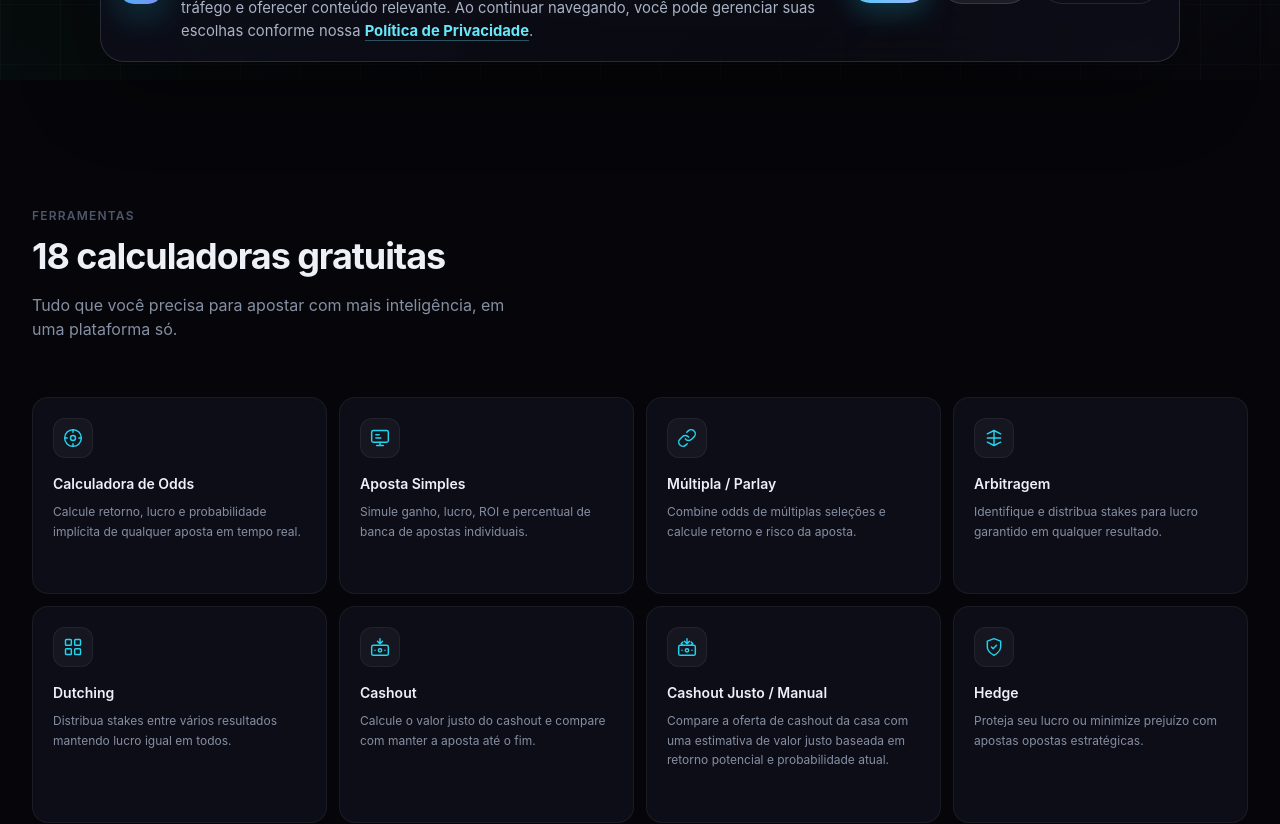
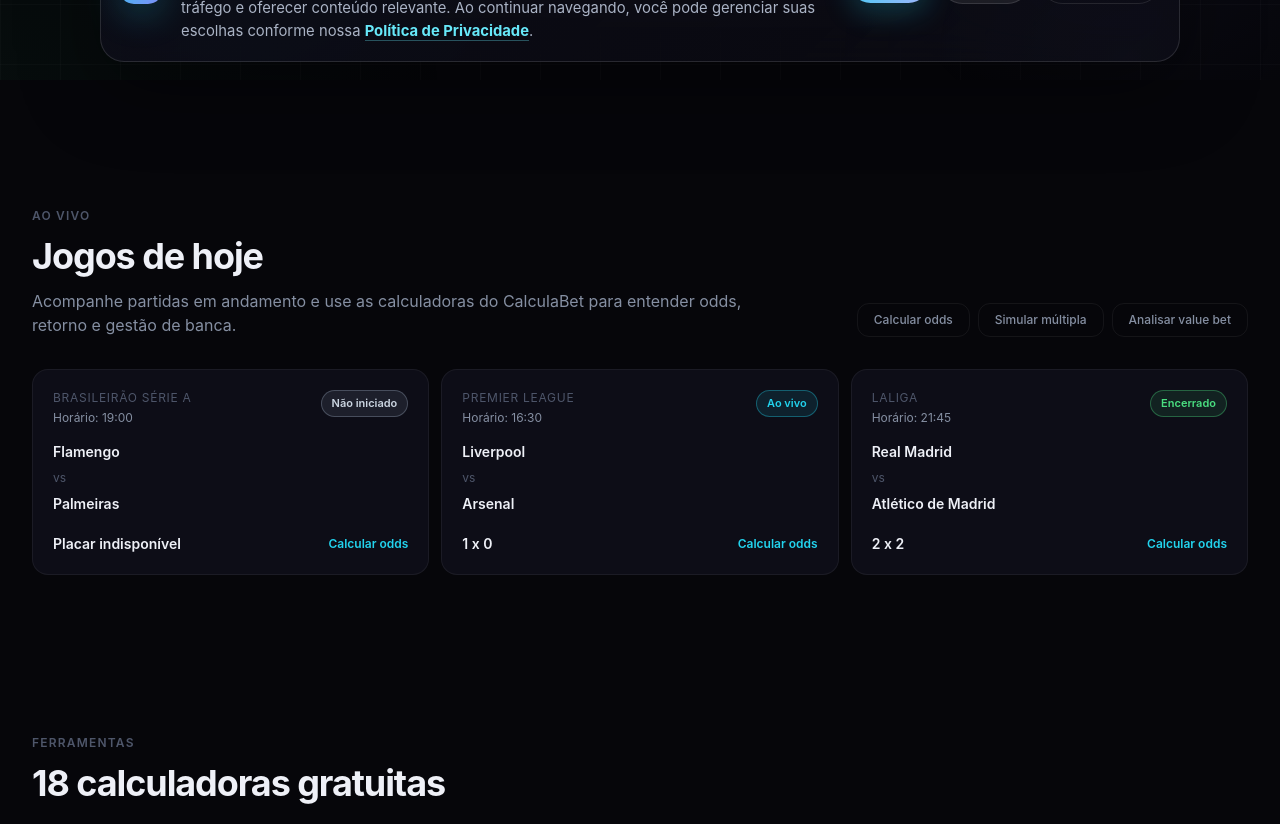
Before and after one commit to cerebromilionario/CalculaBet, a React (Vite) app: page / in a window 1280 px wide. Shown: the part 720-1544 px from the top of the page. Built offline with nearby package versions, Linux system fonts and the light colour scheme.

Commit message:
Add live scores preview section

```diff
--- /dev/null
+++ b/src/components/home/TodayMatchesWidget.jsx
@@ -0,0 +1,82 @@
+import { Link } from 'react-router-dom';
+import { mockLiveScores } from '../../data/mockLiveScores';
+
+const statusConfig = {
+  scheduled: { label: 'Não iniciado', color: '#cbd5e1', bg: 'rgba(148,163,184,0.12)', border: 'rgba(148,163,184,0.35)' },
+  live: { label: 'Ao vivo', color: '#22d3ee', bg: 'rgba(34,211,238,0.1)', border: 'rgba(34,211,238,0.35)' },
+  finished: { label: 'Encerrado', color: '#4ade80', bg: 'rgba(74,222,128,0.1)', border: 'rgba(74,222,128,0.35)' },
+};
+
+function scoreLabel(match) {
+  if (match.homeScore === null || match.awayScore === null) return 'Placar indisponível';
+  return `${match.homeScore} x ${match.awayScore}`;
+}
+
+export default function TodayMatchesWidget({ matches = mockLiveScores }) {
+  // TODO(api): substituir mock por dados externos (API-Football, SportMonks, football-data.org ou TheSportsDB).
+  // TODO(api): se houver chave privada, fazer chamada via backend/serverless e nunca expor a API key no frontend.
+  // TODO(api): adicionar cache em camada server/API route para reduzir latência e proteger limites de requisição.
+
+  return (
+    <section className="max-w-7xl mx-auto px-4 sm:px-6 lg:px-8 py-20" aria-labelledby="jogos-hoje-heading">
+      <div className="flex flex-col lg:flex-row lg:items-end lg:justify-between gap-5 mb-8">
+        <div>
+          <p className="text-xs font-semibold mb-3" style={{ color: 'var(--text-3)', textTransform: 'uppercase', letterSpacing: '0.1em' }}>
+            Ao vivo
+          </p>
+          <h2 id="jogos-hoje-heading" className="section-title mb-3">Jogos de hoje</h2>
+          <p style={{ color: 'var(--text-2)', maxWidth: '720px' }}>
+            Acompanhe partidas em andamento e use as calculadoras do CalculaBet para entender odds, retorno e gestão de banca.
+          </p>
+        </div>
+
+        <div className="flex flex-wrap gap-2">
+          <Link to="/calculadoras/odds" className="btn-ghost px-4 py-2 text-xs">Calcular odds</Link>
+          <Link to="/calculadoras/multipla-parlay" className="btn-ghost px-4 py-2 text-xs">Simular múltipla</Link>
+          <Link to="/calculadoras/value-bet" className="btn-ghost px-4 py-2 text-xs">Analisar value bet</Link>
+        </div>
+      </div>
+
+      <div className="grid grid-cols-1 md:grid-cols-2 xl:grid-cols-3 gap-3">
+        {matches.map(match => {
+          const status = statusConfig[match.status] ?? statusConfig.scheduled;
+          return (
+            <article
+              key={match.id}
+              className="rounded-2xl p-4 sm:p-5"
+              style={{ background: 'var(--bg-card)', border: '1px solid var(--border)' }}
+            >
+              <div className="flex items-start justify-between gap-3 mb-4">
+                <div>
+                  <p className="text-xs mb-1" style={{ color: 'var(--text-3)', textTransform: 'uppercase', letterSpacing: '0.06em' }}>
+                    {match.league}
+                  </p>
+                  <p className="text-xs" style={{ color: 'var(--text-2)' }}>Horário: {match.startTime}</p>
+                </div>
+                <span
+                  className="text-[11px] font-semibold rounded-full px-2.5 py-1"
+                  style={{ color: status.color, background: status.bg, border: `1px solid ${status.border}` }}
+                >
+                  {status.label}
+                </span>
+              </div>
+
+              <div className="space-y-2 mb-5">
+                <p className="text-sm font-semibold" style={{ color: 'var(--text-1)' }}>{match.homeTeam}</p>
+                <p className="text-xs" style={{ color: 'var(--text-3)' }}>vs</p>
+                <p className="text-sm font-semibold" style={{ color: 'var(--text-1)' }}>{match.awayTeam}</p>
+              </div>
+
+              <div className="flex items-center justify-between gap-3">
+                <p className="text-sm font-semibold" style={{ color: 'var(--text-1)' }}>{scoreLabel(match)}</p>
+                <Link to="/calculadoras/odds" className="text-xs font-semibold" style={{ color: '#22d3ee' }}>
+                  Calcular odds
+                </Link>
+              </div>
+            </article>
+          );
+        })}
+      </div>
+    </section>
+  );
+}
--- /dev/null
+++ b/src/data/mockLiveScores.js
@@ -0,0 +1,32 @@
+export const mockLiveScores = [
+  {
+    id: 'match-1',
+    league: 'Brasileirão Série A',
+    homeTeam: 'Flamengo',
+    awayTeam: 'Palmeiras',
+    startTime: '19:00',
+    status: 'scheduled',
+    homeScore: null,
+    awayScore: null,
+  },
+  {
+    id: 'match-2',
+    league: 'Premier League',
+    homeTeam: 'Liverpool',
+    awayTeam: 'Arsenal',
+    startTime: '16:30',
+    status: 'live',
+    homeScore: 1,
+    awayScore: 0,
+  },
+  {
+    id: 'match-3',
+    league: 'LaLiga',
+    homeTeam: 'Real Madrid',
+    awayTeam: 'Atlético de Madrid',
+    startTime: '21:45',
+    status: 'finished',
+    homeScore: 2,
+    awayScore: 2,
+  },
+];
--- a/src/pages/Home.jsx
+++ b/src/pages/Home.jsx
@@ -7,6 +7,7 @@
 import Icon from '../components/ui/Icons';
 import AffiliateDisclosure from '../components/ui/AffiliateDisclosure';
 import ResponsibleGamingNotice from '../components/ui/ResponsibleGamingNotice';
+import TodayMatchesWidget from '../components/home/TodayMatchesWidget';
 
 const faqs = [
   { q: 'O CalculaBet é gratuito?', a: 'Sim. Todas as calculadoras são 100% gratuitas e sem necessidade de cadastro. Nos mantemos por meio de parcerias comerciais com casas de apostas.' },
@@ -178,6 +179,8 @@
       <div className="max-w-7xl mx-auto px-4 sm:px-6 lg:px-8 py-6">
         <AdNativeBanner />
       </div>
+
+      <TodayMatchesWidget />
 
       {/* ─── CALCULADORAS ─────────────────────────────────── */}
       <section
```
